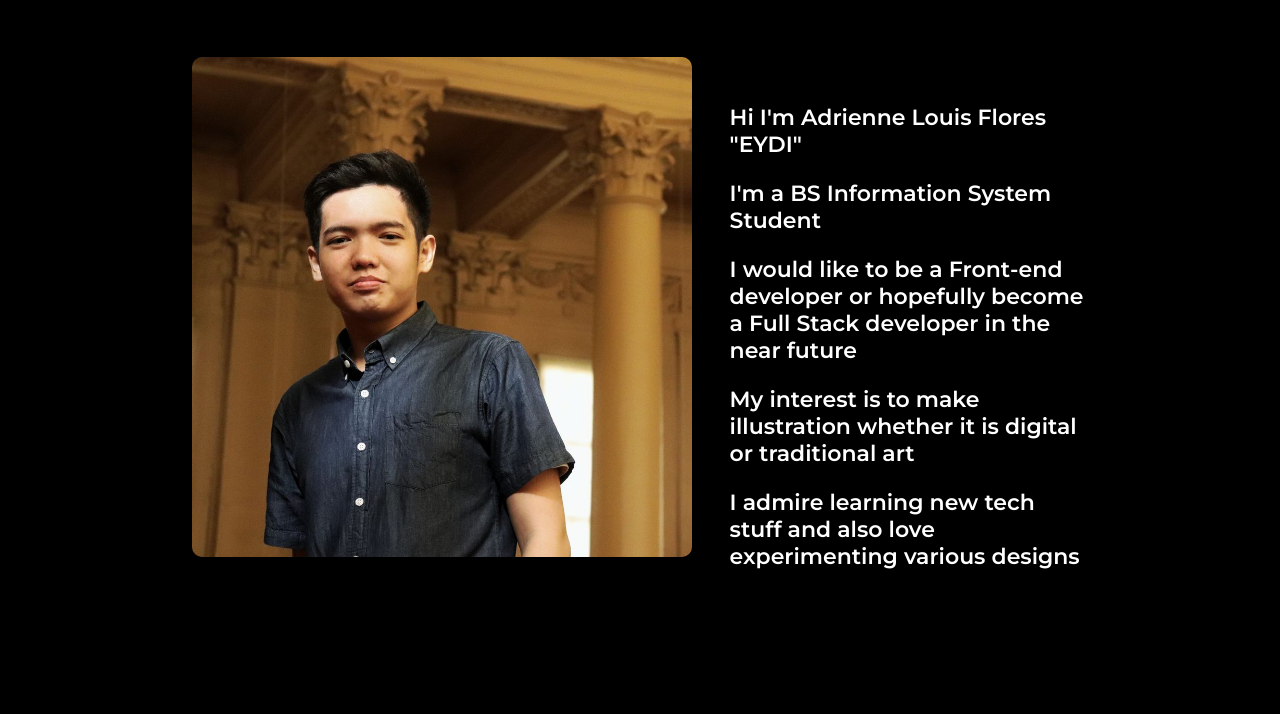
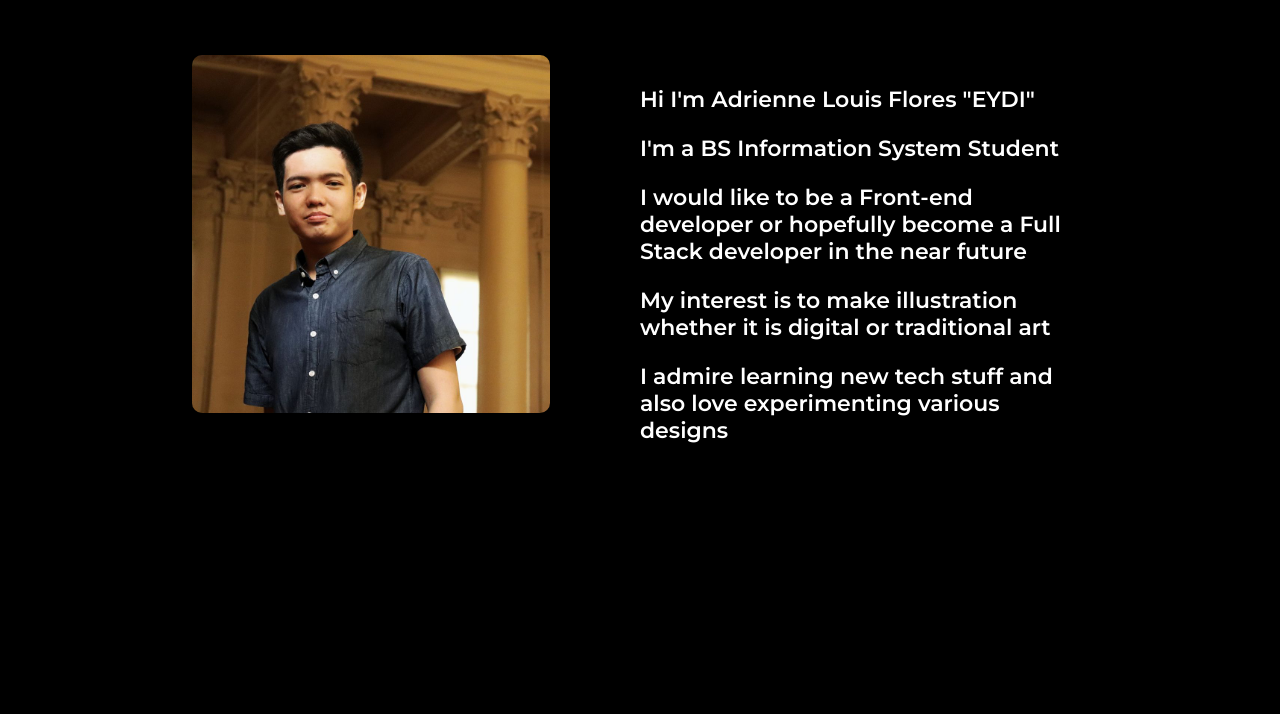
Before and after one commit to Eydi-Flrs/Eydi-Flrs.github.io, a plain HTML site: page about.html in a window 1280 px wide. Shown: the part 83-797 px from the top of the page. Drawn offline with Linux system fonts and the light colour scheme.

Commit message:
Update style.css

```diff
--- a/style.css
+++ b/style.css
@@ -84,9 +84,10 @@ h1 {
 .box-1 .showcase .pic {
   position: relative;
   /*background-color: white;pantingin ng box model*/
-  width: 50%;
-  height: 90%;
+  width: 55%;
+  height: 80%;
   margin: auto;
+  margin-left: 25%;
   padding-top: .2%;
 }
 
@@ -172,7 +173,7 @@ footer {
 .aboutcontent {
   position: relative;
   width: 100%;
-  height: 600px;
+  height: 80%;
   margin-top: auto;
   margin-bottom: auto;
   /*background-color: aqua;pantingin ng box model*/
@@ -187,19 +188,19 @@ footer {
 
 .aboutcontent .abwidth .profilepic {
   float: left;
-  width: 30%;
+  width: 40%;
 }
 
 .aboutcontent .abwidth .profilepic img {
-  height: 500px;
-  margin-top: 20px;
+  width: 100%;
+  margin-top: 5%;
 }
 
 .aboutcontent .abwidth .phrases {
-  width: 40%;
+  width: 50%;
   float: right;
   font-size: 22px;
-  margin-top: 45px;
+  margin-top: 3%;
 }
 
 li {
@@ -220,7 +221,7 @@ li {
 }
 
 .card .social {
-  width: 50%;
+  width: 40%;
   float: right;
 }
 
```
